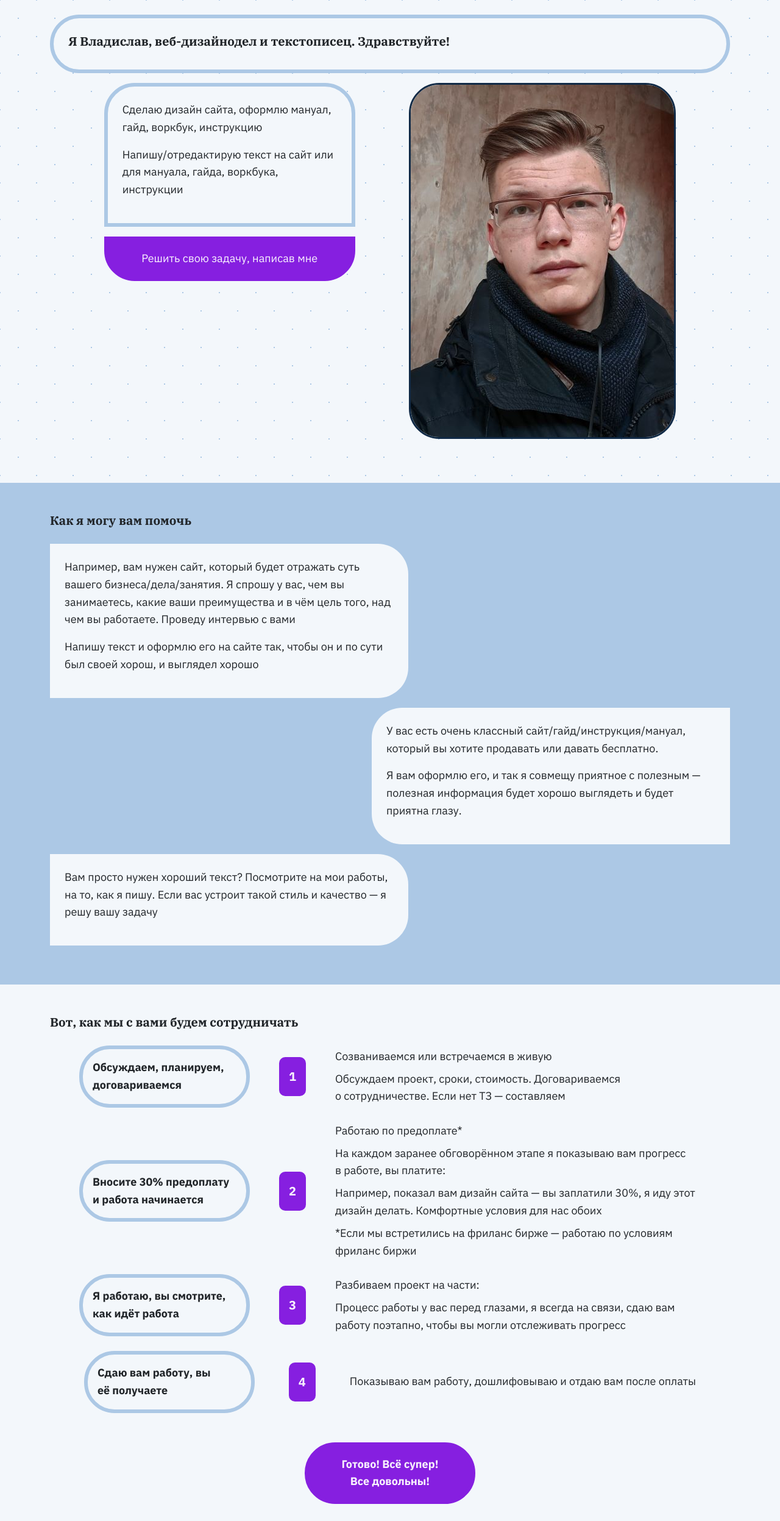
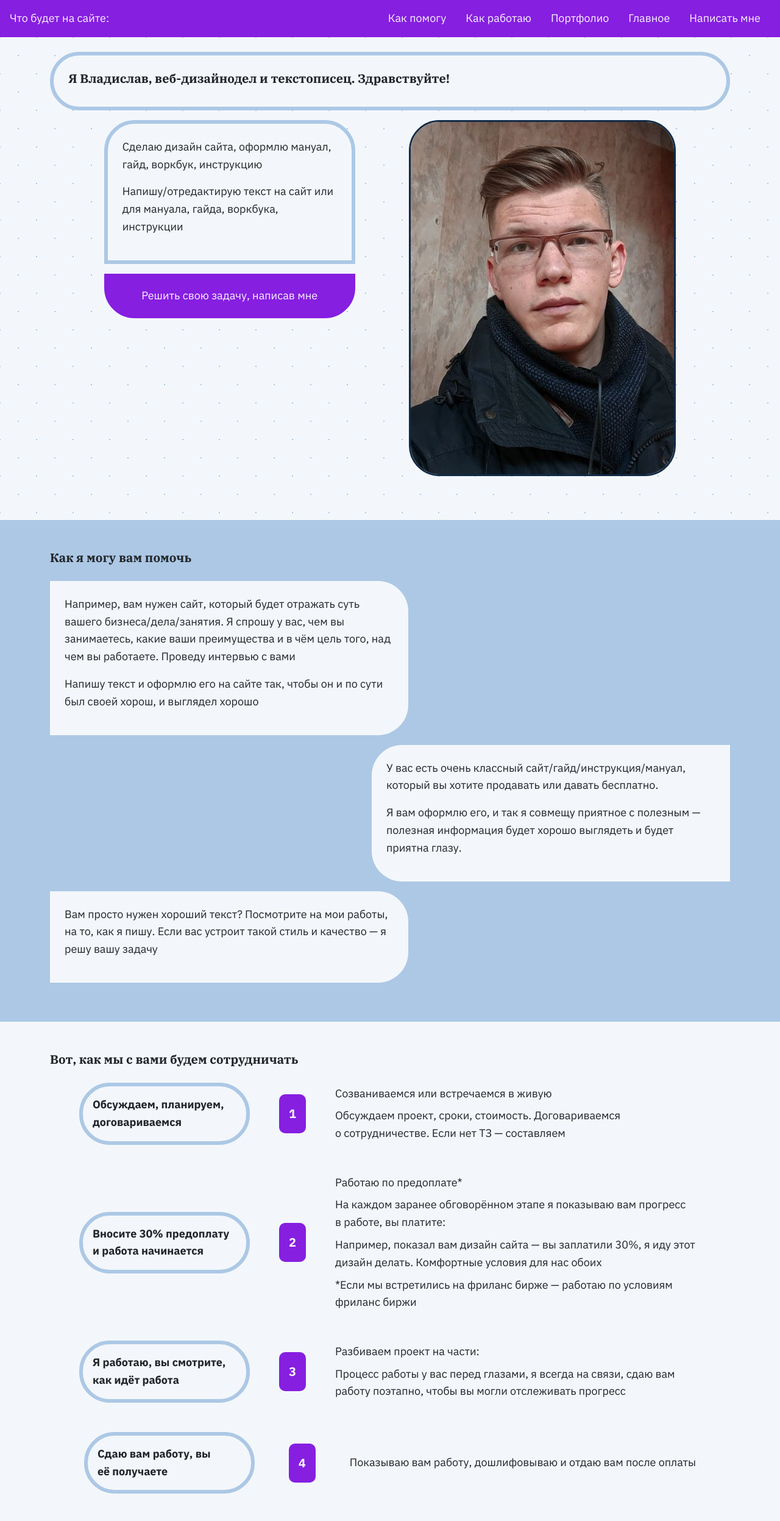
Before and after one commit to Alcatraz81337/portfolio, a website: page index.html in a window 1280 px wide. Shown: the top 2495 px of the page at 61% size. Drawn offline with nearby package versions, Linux system fonts and the light colour scheme.

Commit message:
nav and fixes

```diff
--- a/index.html
+++ b/index.html
@@ -13,6 +13,26 @@
 <link rel="stylesheet" href="https://cdnjs.cloudflare.com/ajax/libs/animate.css/4.1.1/animate.min.css" >
 
 <body>
+  <nav class="navbar px-3">
+    <span>Что будет на сайте:</span>
+  <ul class="nav">
+    <li class="nav-item">
+      <a class="nav-link" href="#help">Как помогу</a>
+    </li>
+    <li class="nav-item">
+      <a class="nav-link" href="#plan">Как работаю</a>
+    </li>
+    <li class="nav-item">
+      <a class="nav-link" href="#portfolio">Портфолио</a>
+    </li>
+    <li class="nav-item">
+      <a class="nav-link" href="#main-info">Главное</a>
+    </li>
+    <li class="nav-item">
+      <a class="nav-link" href="#action">Написать мне</a>
+    </li>
+  </ul>
+</nav>
   <section class="hero pt-4 pb-5" id="main">
     <div class="container pb-4">
           <div class="title-block d-flex p-4 mb-3">
@@ -71,11 +91,11 @@
     <!-- /.container -->
   </section>
   <!-- /.help -->
-  <section class="plan py-5" id="Plan">
+  <section class="plan py-5" id="plan">
     <div class="container">
     <h2 class="plan-title mb-4">Вот, как мы с&nbsp;вами будем сотрудничать</h2>
     <div class="plan-description">
-      <div class="plan-stage mb-4 plan-stage-1">
+      <div class="plan-stage plan-stage-1">
         <div class="stage-goal p-3">
           <h4>Обсуждаем, планируем, договариваемся</h4>
         </div>
@@ -89,7 +109,7 @@
         <!-- /.stage-text -->
       </div>
       <!-- /.plan-stage -->
-      <div class="plan-stage mb-4 plan-stage-2">
+      <div class="plan-stage plan-stage-2">
         <div class="stage-goal p-3">
           <h4>Вносите 30% предоплату и&nbsp;работа начинается</h4>
         </div>
@@ -104,7 +124,7 @@
         <!-- /.stage-text -->
       </div>
       <!-- /.plan-stage -->
-      <div class="plan-stage mb-4 plan-stage-3">
+      <div class="plan-stage plan-stage-3">
         <div class="stage-goal p-3">
           <h4>Я&nbsp;работаю, вы&nbsp;смотрите, как&nbsp;идёт работа  </h4>
         </div>
@@ -117,7 +137,7 @@
         <!-- /.stage-text -->
       </div>
       <!-- /.plan-stage -->
-      <div class="plan-stage mb-5 plan-stage-4">
+      <div class="plan-stage plan-stage-4">
         <div class="stage-goal p-3">
           <h4>Сдаю вам работу, вы её&nbsp;получаете</h4>
         </div>
@@ -129,7 +149,7 @@
         <!-- /.stage-text -->
       </div>
       <!-- /.plan-stage -->
-      <div class="plan-stage mb-4 plan-stage-5">
+      <div class="plan-stage plan-stage-5">
         <div class="stage-goal stage-goal-finished p-3">
           <h4>Готово! Всё&nbsp;супер!
 Все&nbsp;довольны!</h4>
@@ -415,7 +435,7 @@
               </svg>
             </div>
             <div class="modal__title">Работа в&nbsp;процессе</div>
-            <div class="modal__text">Читаете этот&nbsp;текст? Значит, тот проект, на&nbsp;который вы нажали, я&nbsp;ещё не&nbsp;сделал или не&nbsp;оформил. Посмотрите, пожалуйста, другие мои&nbsp;работы. Спасибо!</div>
+            <div class="modal__text">Читаете этот&nbsp;текст? Значит, я&nbsp;ещё не&nbsp;сделал или не&nbsp;оформил тот проект, на&nbsp;который вы нажали. Посмотрите, пожалуйста, другие мои&nbsp;работы. Спасибо!</div>
           </div>
         </div>
       </div>
--- a/scss/style.scss
+++ b/scss/style.scss
@@ -110,6 +110,31 @@ body {
   sans-serif;
   color: $text_color;
   background-color: #ACC8E5;
+}
+.navbar {
+  background-color: $violet_color;
+  span {
+    color: $light_violet_color;
+    @include text;
+  }
+  @media (max-width: 860px) {
+    display: none!important;
+  }
+}
+.nav-link {
+  text-decoration: underline;
+  color: $light_violet_color;
+  border-radius: 10px;
+  @include text;
+  &:hover {
+    color: $violet_color;
+    background-color: $light_violet_color;
+  }
+}
+.nav-item {
+  &:hover {
+    color: $light_violet_color;
+  }
 }
 .hero {
   @include bg_pattern;
```
Also changed, not shown: scss/dist/style.css, scss/style.css, 1 other file.
